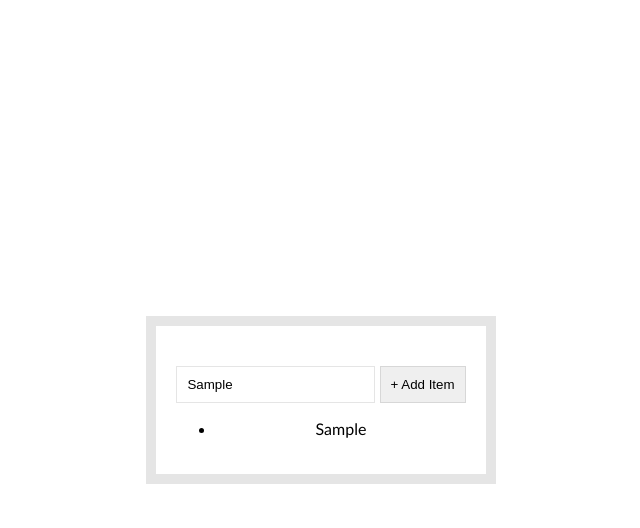
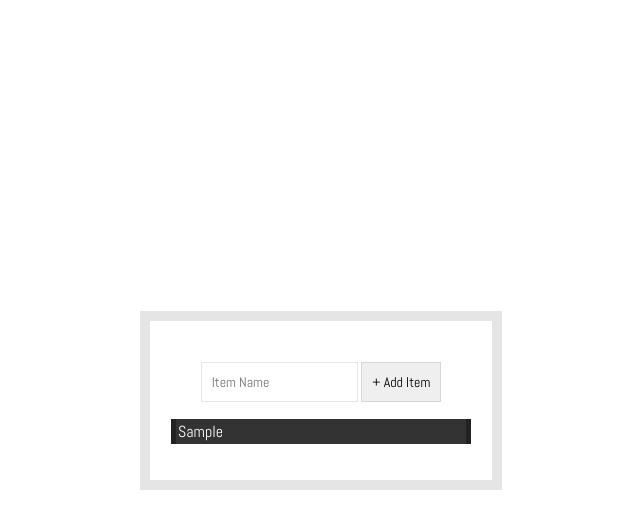
Before and after one commit to ardwalker/todolist1, a website: page index.html in a window 1280 px wide. Both pictures are taken after typing "Sample" into the empty fields and a click on the input "+ Add Item". Shown: the whole page, without its empty margins (319-959 px from the left). Drawn offline with Linux system fonts and the light colour scheme.

Commit message:
List improvements

```diff
--- a/index.html
+++ b/index.html
@@ -4,19 +4,23 @@
   <meta charset="UTF-8">
   <title>To do list</title>
   <link rel="stylesheet" href="style.css">
+  <link href="https://fonts.googleapis.com/css?family=Abel" rel="stylesheet">
 </head>
 <body>
   <div class="wrapper">
 
-    <form class="add-items">
+    <div class="add-item-section">
+
+    </div>
+    <form class="add-item">
       <input type="text" name="item" placeholder="Item Name" required>
       <input type="submit" value="+ Add Item">
     </form>
 
     </form>
 
-    <div id="todo-list">
-      <ul class="list-items"/>
+    <div id="todo-list-section">
+      <ul class="todo-items"/>
     </div>
 
   </div>
--- a/scripts.js
+++ b/scripts.js
@@ -1,20 +1,33 @@
 
 
-const addItems = document.querySelector('.add-items');
-const newItemInput = document.querySelector('.add-items [name=item]');
-const listItems = document.querySelector('.list-items');
+const addItemForm = document.querySelector('.add-item');
+const newItemInput = document.querySelector('.add-item [name=item]');
+const todoItems = document.querySelector('.todo-items');
 
+let todoListItems = [];
 
 function addItem(e) {
+  // stop normal event chain
   e.preventDefault();
-  createTodoItem(newItemInput.value);
-  newItemInput.text = '';
+
+  // create a list item and add to the list
+  todoListItems.push(newItemInput.value);
+
+  populateTodoList(todoListItems);
+
+  // clears the form
+  this.reset();
 }
 
-function createTodoItem(text) {
-  const newItem = document.createElement('li');
-  newItem.appendChild(document.createTextNode(text));
-  listItems.appendChild(newItem);
+function populateTodoList(text) {
+  todoItems.innerHTML = todoListItems.map((item, i) => {
+    return `
+    <li class="todo-item">
+      <input type="checkbox" id="item${i}"/>
+      <label for="item${i}">${item}</label>
+    </li>
+  `;
+  }).join('');
 }
 
-addItems.addEventListener('submit', addItem);
+addItemForm.addEventListener('submit', addItem);
--- a/style.css
+++ b/style.css
@@ -7,24 +7,25 @@
   justify-content: center;
   align-items: center;
   text-align: center;
-  font-family: Futura,"Trebuchet MS",Arial,sans-serif
+  font-family: 'Abel', Arial,sans-serif
 }
 *, *:before, *:after { box-sizing: inherit; }
 
-svg {
+/* svg {
   fill:white;
   background: rgba(0,0,0,0.1);
   padding: 20px;
   border-radius: 50%;
   width:200px;
   margin-bottom: 50px;
-}
+} */
 
 .wrapper {
   padding: 20px;
   max-width: 350px;
-  background: rgba(255,255,255,0.95);
+  background: rgba(255,255,255,0.90);
   box-shadow: 0 0 0 10px rgba(0,0,0,0.1);
+  font-family: inherit;
 }
 
 h2 {
@@ -33,36 +34,44 @@
   font-weight: 200;
 }
 
+.todo-items {
+  padding-left: 0px;
+}
+
 .todo-item {
-  margin: 0;
-  padding: 0;
+  display:block;
+  width:300px;
+  background-color:#333;
+  border-left:5px solid #222;
+  border-right:5px solid #222;
+  text-decoration:none;
+  color: white;
+  margin: 1px;
+  padding: 2px;
   text-align: left;
   list-style: none;
 }
 
-.todo-item li {
-  border-bottom: 1px solid rgba(0,0,0,0.2);
-  padding: 10px 0;
-  font-weight: 100;
-  display: flex;
-}
+
 
 .todo-item label {
   flex:1;
   cursor: pointer;
-
 }
 
 .todo-item input {
   display: none;
 }
 
-.add-items {
+.add-item {
   margin-top: 20px;
 }
 
-.add-items input {
-  padding:10px;
-  outline:0;
-  border:1px solid rgba(0,0,0,0.1);
+.add-item input {
+  font-family: inherit;
+  font-size: 14px;
+  margin: 1px 0 1px 0;
+  padding: 10px;
+  outline: 0;
+  border: 1px solid rgba(0,0,0,0.1);
 }
```
